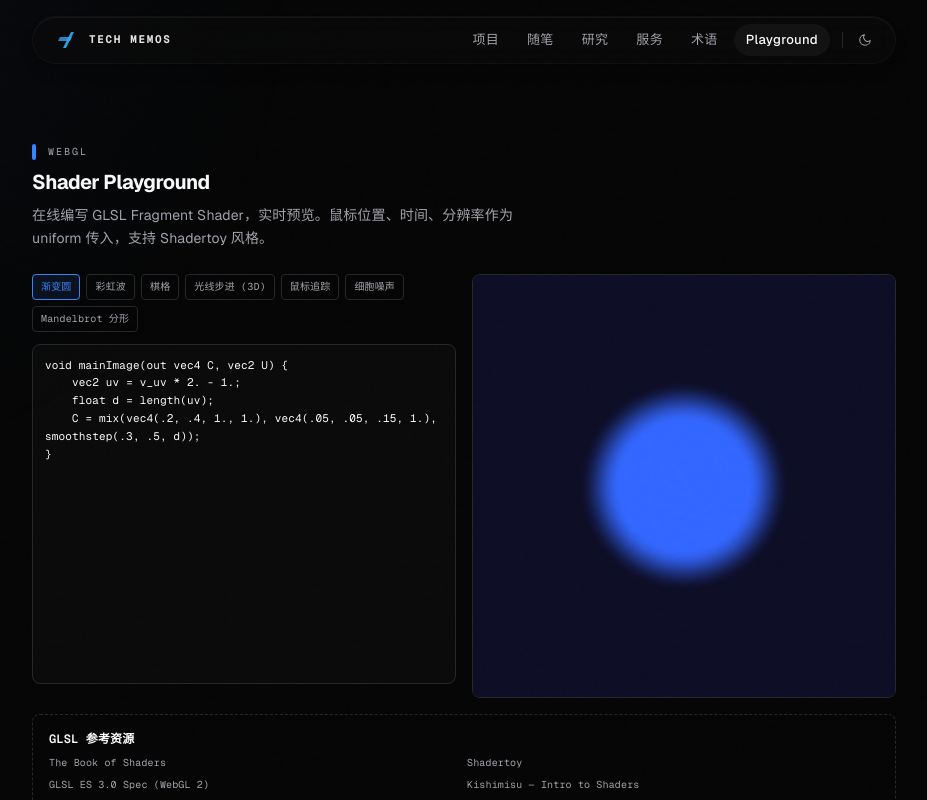
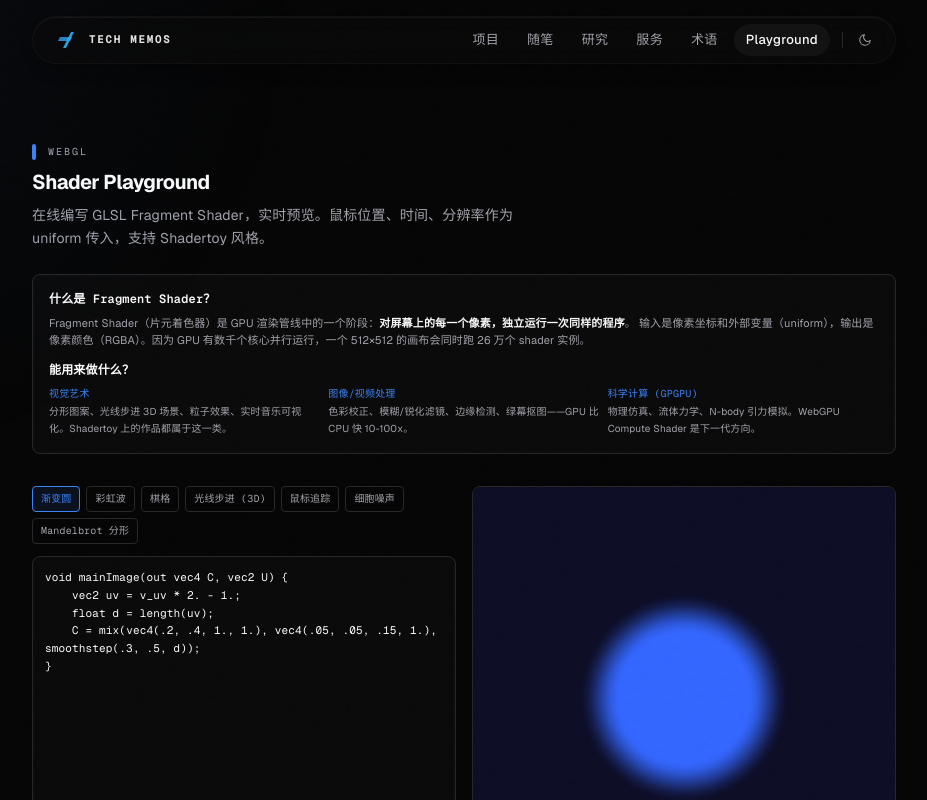
Before and after one commit to atbeta/pbeta-next, a Next.js app in the folder apps/web/: page /playground/shader in a window 1280 px wide. Shown: the top 800 px of the page, without its empty margins (176-1103 px from the left). Built offline with nearby package versions, Linux system fonts and the light colour scheme; no server answers.

Commit message:
feat: add GLSL intro section, fix broken link, add use cases (art/image/gpgpu)

```diff
--- a/apps/web/src/app/playground/shader/page.tsx
+++ b/apps/web/src/app/playground/shader/page.tsx
@@ -16,6 +16,29 @@ export default function ShaderPage() {
           在线编写 GLSL Fragment Shader，实时预览。鼠标位置、时间、分辨率作为 uniform 传入，支持 Shadertoy 风格。
         </p>
       </div>
+
+      <div className="mb-8 p-4 border border-[var(--border)] rounded-lg bg-[var(--surface)] anim-fade-up delay-1">
+        <h3 className="font-mono text-xs font-semibold mb-2">什么是 Fragment Shader？</h3>
+        <p className="text-[11px] text-[var(--muted-foreground)] leading-relaxed mb-3">
+          Fragment Shader（片元着色器）是 GPU 渲染管线中的一个阶段：<strong className="text-[var(--foreground)]">对屏幕上的每一个像素，独立运行一次同样的程序</strong>。
+          输入是像素坐标和外部变量（uniform），输出是像素颜色（RGBA）。因为 GPU 有数千个核心并行运行，一个 512×512 的画布会同时跑 26 万个 shader 实例。
+        </p>
+        <h3 className="font-mono text-xs font-semibold mb-2">能用来做什么？</h3>
+        <div className="grid gap-2 sm:grid-cols-3 text-[10px] text-[var(--muted-foreground)]">
+          <div>
+            <span className="font-mono text-[var(--accent)]">视觉艺术</span>
+            <p className="mt-0.5 leading-relaxed">分形图案、光线步进 3D 场景、粒子效果、实时音乐可视化。Shadertoy 上的作品都属于这一类。</p>
+          </div>
+          <div>
+            <span className="font-mono text-[var(--accent)]">图像/视频处理</span>
+            <p className="mt-0.5 leading-relaxed">色彩校正、模糊/锐化滤镜、边缘检测、绿幕抠图——GPU 比 CPU 快 10-100x。</p>
+          </div>
+          <div>
+            <span className="font-mono text-[var(--accent)]">科学计算 (GPGPU)</span>
+            <p className="mt-0.5 leading-relaxed">物理仿真、流体力学、N-body 引力模拟。WebGPU Compute Shader 是下一代方向。</p>
+          </div>
+        </div>
+      </div>
       <ShaderPlayground />
     </div>
   )
--- a/apps/web/src/app/playground/shader/shader-playground.tsx
+++ b/apps/web/src/app/playground/shader/shader-playground.tsx
@@ -269,7 +269,7 @@ export function ShaderPlayground() {
             { label: 'GLSL ES 3.0 Spec (WebGL 2)', href: 'https://registry.khronos.org/OpenGL/specs/es/3.0/GLSL_ES_Specification_3.00.pdf' },
             { label: 'Kishimisu — Intro to Shaders', href: 'https://www.youtube.com/watch?v=f4s1h2YETNY' },
             { label: 'Inigo Quilez — Articles', href: 'https://iquilezles.org/articles/' },
-            { label: 'GLSL 内置函数速查', href: 'https://www.shaderific.com/glsl-functions' },
+            { label: 'GLSL 内置函数速查', href: 'https://webgl2fundamentals.org/webgl/lessons/webgl-shaders-and-glsl.html' },
           ].map((r) => (
             <a key={r.label} href={r.href} target="_blank" rel="noopener noreferrer"
               className="text-[var(--muted-foreground)] hover:text-[var(--accent)] transition-colors truncate">
```
